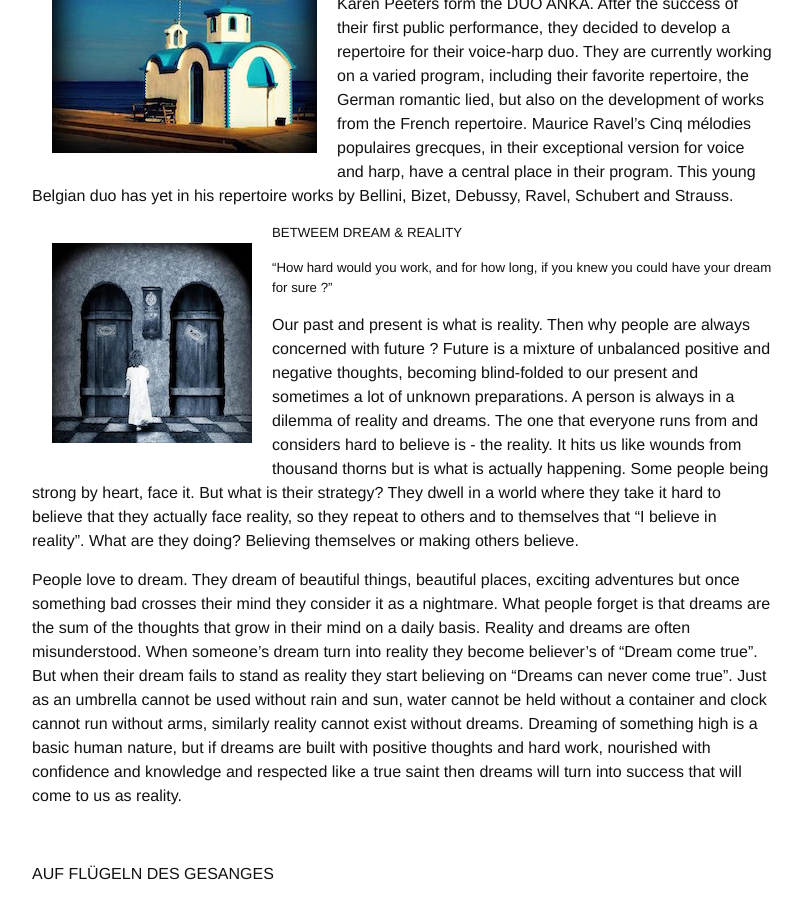
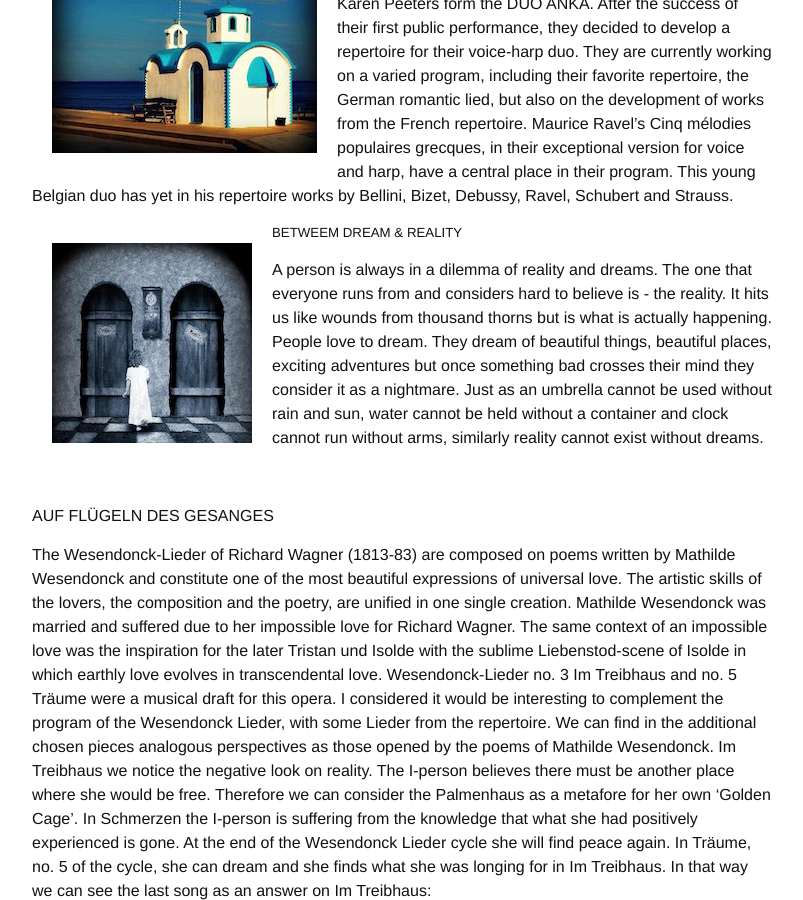
Before and after one commit to annesophie-sevens/annesophie-sevens.github.io, a Jekyll site: the page built from project-de.md, in a window 1280 px wide and 900 px high, scrolled down 358 px. Shown: the whole window, without its empty margins (238-1041 px from the left). Built offline with Jekyll 4.4.1, drawn with Linux system fonts in a browser that asks for light colours; nearby versions of some CDN libraries.

Commit message:
Update project-de.md

```diff
--- a/project-de.md
+++ b/project-de.md
@@ -17,13 +17,8 @@
 
 ##### BETWEEM DREAM & REALITY
 
-##### “How hard would you work, and for how long, if you knew you could have your dream for sure ?”
-Our past and present is what is reality. Then why people are always concerned with future ? Future is a mixture of unbalanced positive and negative thoughts, becoming blind-folded to our present and sometimes a lot of unknown preparations.
-A person is always in a dilemma of reality and dreams. The one that everyone runs from and considers hard to believe is - the reality. It hits us like wounds from thousand thorns but is what is actually happening. Some people being strong by heart, face it. But what is their strategy? They dwell in a world where they take it hard to believe that they actually face reality, so they repeat to others and to themselves that “I believe in reality”. What are they doing? Believing themselves or making others believe.
-
-People love to dream. They dream of beautiful things, beautiful places, exciting adventures but once something bad crosses their mind they consider it as a nightmare. What people forget is that dreams are the sum of the thoughts that grow in their mind on a daily basis.
-Reality and dreams are often misunderstood. When someone’s dream turn into reality they become believer’s of “Dream come true”. But when their dream fails to stand as reality they start believing on “Dreams can never come true”.
-Just as an umbrella cannot be used without rain and sun, water cannot be held without a container and clock cannot run without arms, similarly reality cannot exist without dreams. Dreaming of something high is a basic human nature, but if dreams are built with positive thoughts and hard work, nourished with confidence and knowledge and respected like a true saint then dreams will turn into success that will come to us as reality.
+A person is always in a dilemma of reality and dreams. The one that everyone runs from and considers hard to believe is - the reality. It hits us like wounds from thousand thorns but is what is actually happening.
+People love to dream. They dream of beautiful things, beautiful places, exciting adventures but once something bad crosses their mind they consider it as a nightmare. Just as an umbrella cannot be used without rain and sun, water cannot be held without a container and clock cannot run without arms, similarly reality cannot exist without dreams.
 
 &nbsp;
 
```
